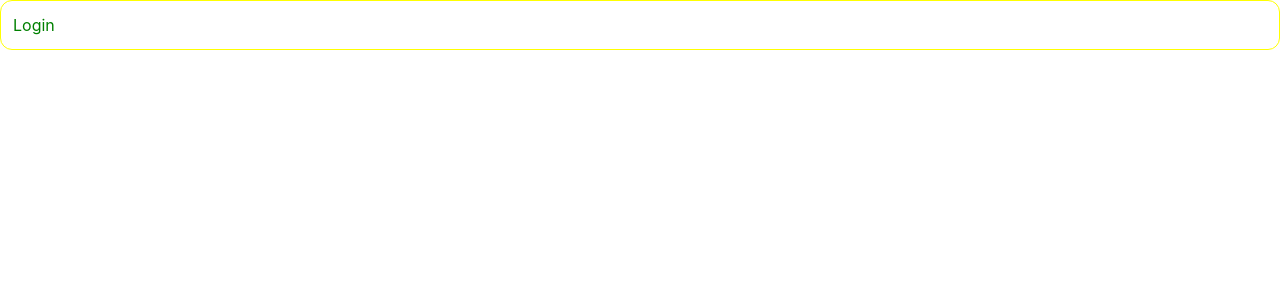
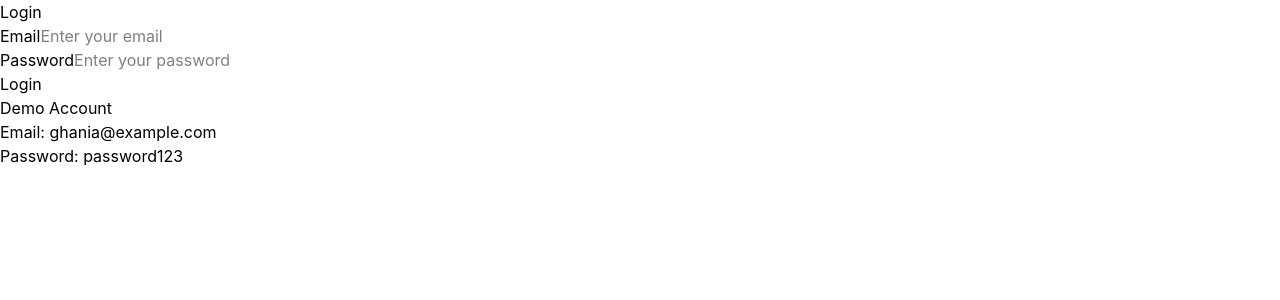
Before and after one commit to ghania-03/trading-simulator, a React (Vite) app: page /login in a window 1280 px wide. Shown: the top 300 px of the page. Built offline with nearby package versions, Linux system fonts and the light colour scheme.

Commit message:
Add authentication and protected routes

```diff
--- a/db.json
+++ b/db.json
@@ -56,5 +56,13 @@
       "price": 25,
       "volatility": 0.05
     }
+  ],
+  "users": [
+    {
+      "id": "user-1",
+      "name": "Ghania",
+      "email": "ghania@example.com",
+      "password": "password123"
+    }
   ]
 }
--- a/src/App.jsx
+++ b/src/App.jsx
@@ -1,4 +1,9 @@
-import { BrowserRouter, Routes, Route } from "react-router-dom";
+import {
+  BrowserRouter,
+  Navigate,
+  Route,
+  Routes,
+} from "react-router-dom";
 
 import Login from "./pages/Login";
 import Market from "./pages/Market";
@@ -7,29 +12,88 @@ import AssetDetail from "./pages/AssetDetail";
 import Leaderboard from "./pages/Leaderboard";
 
 import { PriceFeedProvider } from "./context/PriceFeedContext";
+import { AuthProvider } from "./context/AuthContext";
+
+import ProtectedRoute from "./components/ProtectedRoute";
+import LogoutButton from "./components/LogoutButton";
 
 function NotFound() {
   return <h1>404 - Page Not Found</h1>;
 }
 
+function ProtectedApp() {
+  return (
+    <ProtectedRoute>
+      <LogoutButton />
+
+      <Routes>
+        <Route
+          path="market"
+          element={<Market />}
+        />
+
+        <Route
+          path="portfolio"
+          element={<Portfolio />}
+        />
+
+        <Route
+          path="asset/:id"
+          element={<AssetDetail />}
+        />
+
+        <Route
+          path="leaderboard"
+          element={<Leaderboard />}
+        />
+
+        <Route
+          path="*"
+          element={
+            <Navigate
+              to="market"
+              replace
+            />
+          }
+        />
+      </Routes>
+    </ProtectedRoute>
+  );
+}
+
 function App() {
   return (
     <BrowserRouter>
-      <PriceFeedProvider>
-        <Routes>
-          <Route path="/login" element={<Login />} />
+      <AuthProvider>
+        <PriceFeedProvider>
+          <Routes>
+            <Route
+              path="/login"
+              element={<Login />}
+            />
 
-          <Route path="/app/market" element={<Market />} />
+            <Route
+              path="/app/*"
+              element={<ProtectedApp />}
+            />
 
-          <Route path="/app/portfolio" element={<Portfolio />} />
+            <Route
+              path="/"
+              element={
+                <Navigate
+                  to="/app/market"
+                  replace
+                />
+              }
+            />
 
-          <Route path="/app/asset/:id" element={<AssetDetail />} />
-
-          <Route path="/app/leaderboard" element={<Leaderboard />} />
-
-          <Route path="*" element={<NotFound />} />
-        </Routes>
-      </PriceFeedProvider>
+            <Route
+              path="*"
+              element={<NotFound />}
+            />
+          </Routes>
+        </PriceFeedProvider>
+      </AuthProvider>
     </BrowserRouter>
   );
 }
--- /dev/null
+++ b/src/components/LogoutButton.jsx
@@ -0,0 +1,42 @@
+import { useContext } from "react";
+import { useNavigate } from "react-router-dom";
+
+import AuthContext from "../context/AuthContext";
+
+function LogoutButton() {
+  const {
+    user,
+    logout,
+  } = useContext(AuthContext);
+
+  const navigate = useNavigate();
+
+  function handleLogout() {
+    logout();
+
+    navigate(
+      "/login",
+      { replace: true },
+    );
+  }
+
+  return (
+    <div>
+      {user && (
+        <p>
+          Logged in as{" "}
+          {user.email}
+        </p>
+      )}
+
+      <button
+        type="button"
+        onClick={handleLogout}
+      >
+        Logout
+      </button>
+    </div>
+  );
+}
+
+export default LogoutButton;
--- /dev/null
+++ b/src/components/ProtectedRoute.jsx
@@ -0,0 +1,29 @@
+import { Navigate } from "react-router-dom";
+import { useContext } from "react";
+import AuthContext from "../context/AuthContext";
+
+function ProtectedRoute({
+  children,
+}) {
+  const {
+    isAuthenticated,
+    isInitialized,
+  } = useContext(AuthContext);
+
+  if (!isInitialized) {
+    return <p>Checking session...</p>;
+  }
+
+  if (!isAuthenticated) {
+    return (
+      <Navigate
+        to="/login"
+        replace
+      />
+    );
+  }
+
+  return children;
+}
+
+export default ProtectedRoute;
--- /dev/null
+++ b/src/context/AuthContext.jsx
@@ -0,0 +1,81 @@
+import {
+  createContext,
+  useEffect,
+  useState,
+} from "react";
+
+const AuthContext = createContext(null);
+
+const STORAGE_KEY =
+  "trading-simulator-auth";
+
+export function AuthProvider({
+  children,
+}) {
+  const [user, setUser] = useState(null);
+  const [isInitialized, setIsInitialized] =
+    useState(false);
+
+  useEffect(() => {
+    try {
+      const storedUser =
+        localStorage.getItem(
+          STORAGE_KEY,
+        );
+
+      if (storedUser) {
+        const parsedUser =
+          JSON.parse(storedUser);
+
+        if (
+          parsedUser &&
+          parsedUser.id &&
+          parsedUser.email
+        ) {
+          setUser(parsedUser);
+        }
+      }
+    } catch {
+      localStorage.removeItem(
+        STORAGE_KEY,
+      );
+    } finally {
+      setIsInitialized(true);
+    }
+  }, []);
+
+  function login(authenticatedUser) {
+    setUser(authenticatedUser);
+
+    localStorage.setItem(
+      STORAGE_KEY,
+      JSON.stringify(
+        authenticatedUser,
+      ),
+    );
+  }
+
+  function logout() {
+    setUser(null);
+
+    localStorage.removeItem(
+      STORAGE_KEY,
+    );
+  }
+
+  return (
+    <AuthContext.Provider
+      value={{
+        user,
+        isAuthenticated: Boolean(user),
+        isInitialized,
+        login,
+        logout,
+      }}
+    >
+      {children}
+    </AuthContext.Provider>
+  );
+}
+
+export default AuthContext;
--- /dev/null
+++ b/src/hooks/useAuth.js
@@ -0,0 +1,10 @@
+import { useMutation } from "@tanstack/react-query";
+import { loginUser } from "../services/authService";
+
+function useAuth() {
+  return useMutation({
+    mutationFn: loginUser,
+  });
+}
+
+export default useAuth;
--- a/src/pages/Login.jsx
+++ b/src/pages/Login.jsx
@@ -1,5 +1,152 @@
+import {
+  useContext,
+  useEffect,
+  useState,
+} from "react";
+import { useNavigate } from "react-router-dom";
+
+import AuthContext from "../context/AuthContext";
+import useAuth from "../hooks/useAuth";
+
 function Login() {
-  return <h1 className="p-3 bg-[white] border rounded-xl text-[green] border-[yellow]" >Login</h1>;
+  const navigate = useNavigate();
+
+  const {
+    login,
+    isAuthenticated,
+    isInitialized,
+  } = useContext(AuthContext);
+
+  const {
+    mutate,
+    isPending,
+    error,
+    reset,
+  } = useAuth();
+
+  const [email, setEmail] =
+    useState("");
+
+  const [password, setPassword] =
+    useState("");
+
+  useEffect(() => {
+    if (
+      isInitialized &&
+      isAuthenticated
+    ) {
+      navigate(
+        "/app/market",
+        { replace: true },
+      );
+    }
+  }, [
+    isInitialized,
+    isAuthenticated,
+    navigate,
+  ]);
+
+  function handleSubmit(event) {
+    event.preventDefault();
+
+    reset();
+
+    mutate(
+      {
+        email: email.trim(),
+        password,
+      },
+      {
+        onSuccess: (user) => {
+          login(user);
+
+          navigate(
+            "/app/market",
+            { replace: true },
+          );
+        },
+      },
+    );
+  }
+
+  return (
+    <main>
+      <h1>Login</h1>
+
+      <form
+        onSubmit={handleSubmit}
+      >
+        <div>
+          <label htmlFor="email">
+            Email
+          </label>
+
+          <input
+            id="email"
+            type="email"
+            value={email}
+            onChange={(event) =>
+              setEmail(
+                event.target.value,
+              )
+            }
+            placeholder="Enter your email"
+            required
+            autoComplete="email"
+          />
+        </div>
+
+        <div>
+          <label htmlFor="password">
+            Password
+          </label>
+
+          <input
+            id="password"
+            type="password"
+            value={password}
+            onChange={(event) =>
+              setPassword(
+                event.target.value,
+              )
+            }
+            placeholder="Enter your password"
+            required
+            autoComplete="current-password"
+          />
+        </div>
+
+        <button
+          type="submit"
+          disabled={isPending}
+        >
+          {isPending
+            ? "Logging in..."
+            : "Login"}
+        </button>
+
+        {error && (
+          <p
+            role="alert"
+          >
+            {error.message}
+          </p>
+        )}
+      </form>
+
+      <section>
+        <h2>Demo Account</h2>
+
+        <p>
+          Email: ghania@example.com
+        </p>
+
+        <p>
+          Password: password123
+        </p>
+      </section>
+    </main>
+  );
 }
 
 export default Login;
--- /dev/null
+++ b/src/services/authService.js
@@ -0,0 +1,44 @@
+const API_URL = "http://localhost:3001";
+
+export async function loginUser({
+  email,
+  password,
+}) {
+  const response = await fetch(
+    `${API_URL}/users?email=${encodeURIComponent(
+      email,
+    )}`,
+  );
+
+  if (!response.ok) {
+    throw new Error(
+      "Failed to connect to authentication server",
+    );
+  }
+
+  const users = await response.json();
+
+  const user = users.find(
+    (item) =>
+      item.email.toLowerCase() ===
+        email.toLowerCase() &&
+      item.password === password,
+  );
+
+  if (!user) {
+    throw new Error(
+      "Invalid email or password",
+    );
+  }
+
+  /*
+    Do not store the password in the client session.
+  */
+  const authenticatedUser = {
+    id: user.id,
+    name: user.name,
+    email: user.email,
+  };
+
+  return authenticatedUser;
+}
```
